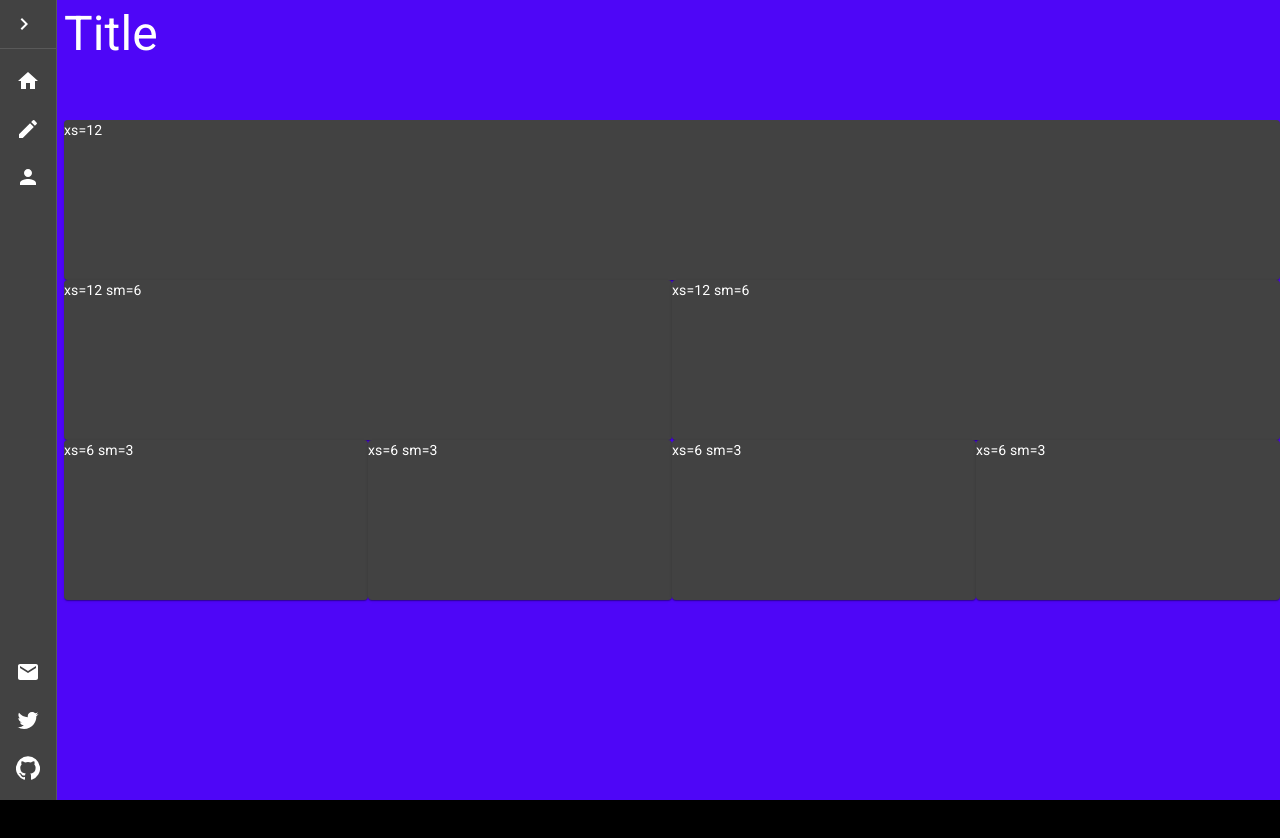
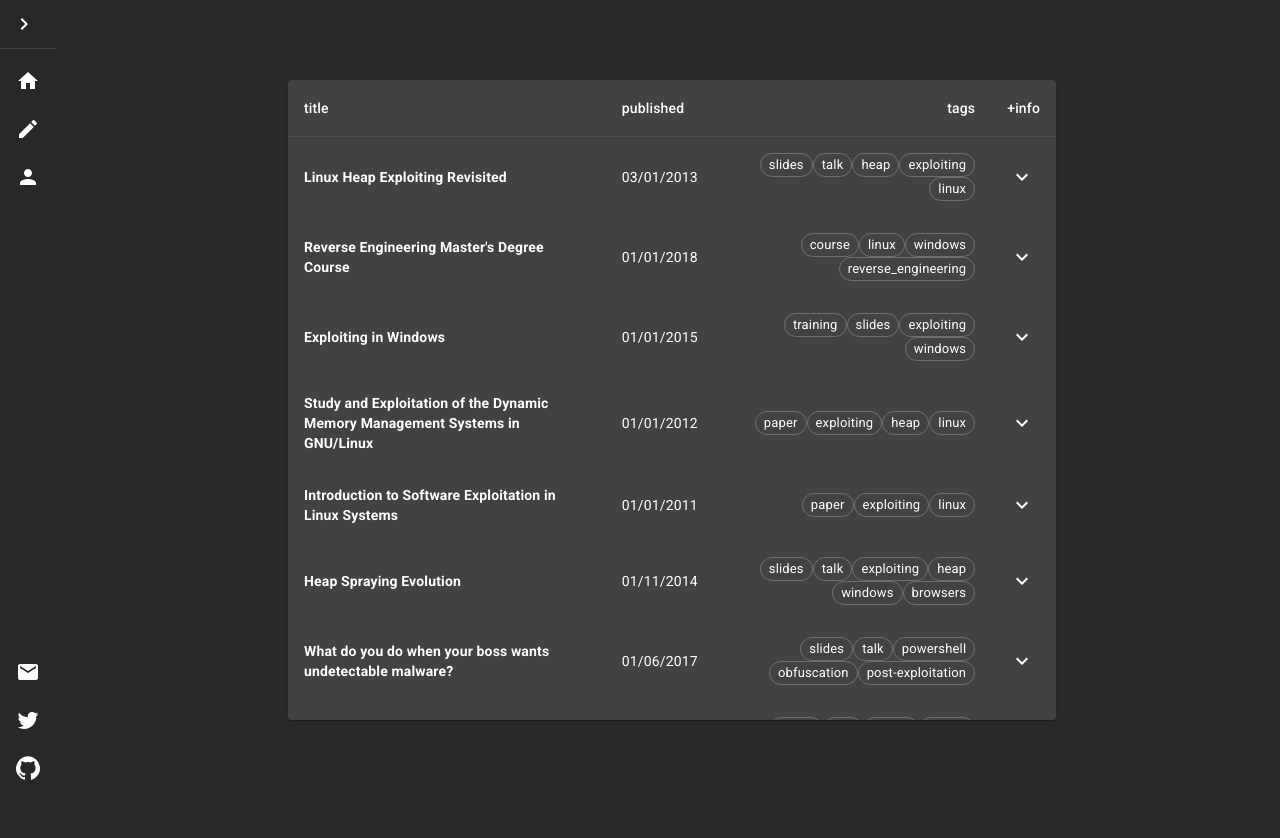
Before and after one commit to newlog/react_basic_components, a React (Create React App) app: page /writings in a window 1280 px wide. Before the commit this address led to /home. Before the commit the page ends 800 px from the top, so only its background shows below. Built offline with nearby package versions, Linux system fonts and the light colour scheme.

Commit message:
Add scaffolding for writings table + better styles

```diff
--- a/src/App.css
+++ b/src/App.css
@@ -7,18 +7,48 @@
 }
 
 .home {
-  height: 80vh;
+  min-height: 100vh;
   overflow: auto;
+  display: flex;
+  flex-direction: row;
+  justify-content: center;
+  align-items: center;
+}
 
+.writings {
+  min-height: 100vh;
+  overflow: auto;
+  display: flex;
+  flex-direction: row;
+  justify-content: center;
+  align-items: center;
 
-
+  animation: text-focus-in 1s ease-in both;
 }
 
 .footer {
   height: 5vh;
-
 }
 
 .Paper {
   height: 20vh;
 }
+
+#Card {
+  min-width: 500px;
+}
+
+.homeLogo {
+  animation: text-focus-in 1s ease-in both;
+}
+
+@keyframes text-focus-in {
+  0% {
+    filter: blur(12px);
+    opacity: 0;
+  }
+  100% {
+    filter: blur(0px);
+    opacity: 1;
+  }
+}
--- a/src/App.js
+++ b/src/App.js
@@ -3,7 +3,6 @@ import { BrowserRouter } from 'react-router-dom';
 import './App.css';
 import CssBaseline from '@material-ui/core/CssBaseline';
 import Main from './components/MainComponent'
-import red from '@material-ui/core/colors/red';
 
 
 import { ThemeProvider, createMuiTheme } from "@material-ui/core/styles";
@@ -11,10 +10,6 @@ import { ThemeProvider, createMuiTheme } from "@material-ui/core/styles";
 const theme = createMuiTheme({
   palette: {
     type: "dark",
-    primary: red,
-    secondary: {
-      main: '#b9f6ca',
-    },
   }
 });
 
--- a/src/components/HomeComponent.js
+++ b/src/components/HomeComponent.js
@@ -1,38 +1,20 @@
 import React from 'react';
 import Grid from '@material-ui/core/Grid'
-import Paper from '@material-ui/core/Paper';
 import Box from '@material-ui/core/Box';
+import { Typography } from '@material-ui/core';
 import '../App.css';
 
  const HomePage = () => {
     return (
-        <div className="home">
-            <Box ml={8}>
-                <Grid container spacing={0}>
-                    <Grid item xs={12}>
-                        <Paper className="Paper">xs=12</Paper>
-                    </Grid>
-                    <Grid item xs={12} sm={6}>
-                        <Paper className="Paper">xs=12 sm=6</Paper>
-                    </Grid>
-                    <Grid item xs={12} sm={6}>
-                    <Paper className="Paper">xs=12 sm=6</Paper>
-                    </Grid>
-                    <Grid item xs={6} sm={3}>
-                    <Paper className="Paper">xs=6 sm=3</Paper>
-                    </Grid>
-                    <Grid item xs={6} sm={3}>
-                    <Paper className="Paper">xs=6 sm=3</Paper>
-                    </Grid>
-                    <Grid item xs={6} sm={3}>
-                    <Paper className="Paper">xs=6 sm=3</Paper>
-                    </Grid>
-                    <Grid item xs={6} sm={3}>
-                        <Paper className="Paper">xs=6 sm=3</Paper>
-                    </Grid>
+        <Box ml={8} className="home">
+            <Grid container spacing={0}>
+                <Grid item xs={12}>
+                    <Typography variant="h1" className="homeLogo">
+                        Overflowed Minds.
+                    </Typography>
                 </Grid>
-            </Box>
-        </div>
+            </Grid>
+        </Box>
     );
 }
 
--- a/src/components/LeftMenuComponent.js
+++ b/src/components/LeftMenuComponent.js
@@ -16,10 +16,16 @@ import EmailIcon from '@material-ui/icons/Email';
 import GitHubIcon from '@material-ui/icons/GitHub';
 import TwitterIcon from '@material-ui/icons/Twitter';
 import PersonIcon from '@material-ui/icons/Person';
+import { Link } from 'react-router-dom';
+
 
 const drawerWidth = 180;
 
 const useStyles = makeStyles((theme) => ({
+  BackdropProps: {
+    background: 'transparent',
+    border: 0
+  },
   fixToBottom: {
     marginTop: 'auto',
   },
@@ -49,7 +55,6 @@ const useStyles = makeStyles((theme) => ({
   }
 }));
 
-
 const LeftMenu = () => {
       const classes = useStyles();
       const [open, setOpen] = React.useState(false);
@@ -68,6 +73,7 @@ const LeftMenu = () => {
             })}
             classes={{
               paper: clsx({
+                [classes.BackdropProps]: true,
                 [classes.drawerOpen]: open,
                 [classes.drawerClose]: !open,
               }),
@@ -81,11 +87,11 @@ const LeftMenu = () => {
             </div>
             <Divider />
             <List>
-              <ListItem button>
+              <ListItem button component={Link} to="/home">
                 <ListItemIcon><HomeIcon  /></ListItemIcon>
                 <ListItemText primary="Home" />
               </ListItem>
-              <ListItem button>
+              <ListItem button component={Link} to="/writings">
                 <ListItemIcon><CreateIcon /></ListItemIcon>
                 <ListItemText primary="Writings" />
               </ListItem>
--- a/src/components/MainComponent.js
+++ b/src/components/MainComponent.js
@@ -3,8 +3,8 @@ import { Switch, Route, Redirect } from 'react-router-dom';
 import HomePage from './HomeComponent'
 import Menu from './LeftMenuComponent';
 import '../App.css'
-import Header from './HeaderComponent';
 import Footer from './FooterComponent';
+import Writings from './WritingsComponent';
 
 class Main extends Component {
     render() {
@@ -14,10 +14,10 @@ class Main extends Component {
 
         return (
             <div className="main">
-                <Header />
                 <Menu />
                 <Switch location={location}>
                     <Route path="/home" component={HomePage} />
+                    <Route path="/writings" component={Writings} />
                     <Redirect to="/home" />
                 </Switch>
                 <Footer />
--- /dev/null
+++ b/src/components/WritingsComponent.js
@@ -0,0 +1,179 @@
+import React from 'react';
+import { makeStyles } from '@material-ui/core/styles';
+import Paper from '@material-ui/core/Paper';
+import Box from '@material-ui/core/Box';
+import Table from '@material-ui/core/Table';
+import TableBody from '@material-ui/core/TableBody';
+import TableCell from '@material-ui/core/TableCell';
+import TableContainer from '@material-ui/core/TableContainer';
+import TableHead from '@material-ui/core/TableHead';
+import TableRow from '@material-ui/core/TableRow';
+import Collapse from '@material-ui/core/Collapse';
+import KeyboardArrowDownIcon from '@material-ui/icons/KeyboardArrowDown';
+import KeyboardArrowUpIcon from '@material-ui/icons/KeyboardArrowUp';
+import Link from '@material-ui/core/Link';
+import IconButton from '@material-ui/core/IconButton';
+import Chip from '@material-ui/core/Chip';
+import '../App.css';
+
+const documents = [
+    {
+        'id': 0,
+        'title': 'Linux Heap Exploiting Revisited',
+        'author': 'newlog',
+        'description': 'Lorem ipsum dolor sit amet, consectetur adipiscing elit, sed do eiusmod tempor incididunt ut labore et dolore magna aliqua. Ut enim ad minim veniam, quis nostrud exercitation ullamco laboris nisi ut aliquip ex ea commodo consequat. Duis aute irure dolor in reprehenderit in voluptate velit esse cillum dolore eu fugiat nulla pariatur. Excepteur sint occaecat cupidatat non proident, sunt in culpa qui officia deserunt mollit anim id est laborum.',
+        'link': 'thsiisthelink',
+        'tags': ['slides', 'talk', 'heap', 'exploiting', 'linux'],
+        'date': '03/01/2013'
+    },
+    {
+        'id': 1,
+        'title': 'Reverse Engineering Master\'s Degree Course',
+        'author': 'newlog',
+        'description': '1. Introduction to Memory Architecture\n2. Binary File Formats\n3. Introduction to Static Analysis\n4. Understanding Instruction Set Architectures\n5. Reverse Engineering Malware\n...Static Analysis\n...Dynamic Analysis\n ...Tactics, Techniques, and Procedures\n...Unpacking\n6. Introduction to non-intel architectures (by pancake)\n7. Forensics seen as a reverse engineer (by pancake)\n8. Vulnerability research (by pancake)',
+        'link': 'thsiisthelink',
+        'tags': ['course', 'linux', 'windows', 'reverse_engineering'],
+        'date': '01/01/2018'
+    },
+    {
+        'id': 2,
+        'title': 'Exploiting in Windows',
+        'author': 'newlog',
+        'description': '1. Introduction\n...Stack Frames\n...Hands-on\n2. Stack Based Buffer Overflows\n...Attack Vector #1\n...Overwriting sEIP\n...Real Exploit\n...Attack Vector #2\n...Structured Exception Handling\n...real Exploit\n3. Exploit Mitigation Techniques and Evasion\n...SafeSEH\n...SEHOP\n...Stack Cookies\n...Data Execution Prevention (DEP)\n...Return Oriented Programming (ROP)\n...Real Exploit\n...Address Space Layout Randomization (ASLR)\n...Limitations\n...Real Exploit\n',
+        'link': 'thsiisthelink',
+        'tags': ['training', 'slides', 'exploiting', 'windows'],
+        'date': '01/01/2015'
+    },
+    {
+        'id': 3,
+        'title': 'Study and Exploitation of the Dynamic Memory Management Systems in GNU/Linux',
+        'author': 'newlog',
+        'description': 'This second paper is amazing',
+        'link': 'thsiisthelink',
+        'tags': ['paper', 'exploiting', 'heap', 'linux'],
+        'date': '01/01/2012'
+    },
+    {
+        'id': 4,
+        'title': 'Introduction to Software Exploitation in Linux Systems',
+        'author': 'newlog',
+        'description': 'This second paper is amazing',
+        'link': 'thsiisthelink',
+        'tags': ['paper', 'exploiting', 'linux'],
+        'date': '01/01/2011'
+    },
+    {
+        'id': 5,
+        'title': 'Heap Spraying Evolution',
+        'author': 'newlog',
+        'description': 'This second paper is amazing',
+        'link': 'thsiisthelink',
+        'tags': ['slides', 'talk', 'exploiting', 'heap', 'windows', 'browsers'],
+        'date': '01/11/2014'
+    },
+    {
+        'id': 6,
+        'title': 'What do you do when your boss wants undetectable malware?',
+        'author': 'newlog',
+        'description': 'This second paper is amazing',
+        'link': 'thsiisthelink',
+        'tags': ['slides', 'talk', 'powershell', 'obfuscation', 'post-exploitation'],
+        'date': '01/06/2017'
+    },
+    {
+        'id': 7,
+        'title': 'Developing Safe ATT&CK Scenarios for Security Validation',
+        'author': 'newlog',
+        'description': 'This second paper is amazing',
+        'link': 'thsiisthelink',
+        'tags': ['slides', 'talk', 'att&ck', 'MITRE', 'post-exploitation'],
+        'date': '01/10/2019'
+    },
+    {
+        'id': 8,
+        'title': 'Unpacking Malware using r2',
+        'author': 'newlog',
+        'description': 'This second paper is amazing',
+        'link': 'thsiisthelink',
+        'tags': ['training', 'slides', 'windows', 'reverse_engineering'],
+        'date': '01/10/2019'
+    }
+]
+
+const useRowStyles = makeStyles({
+    root: {
+      '& > *': {
+        borderBottom: 'unset',
+      },
+      maxWidth: '60vw',
+      maxHeight: '80vh',
+    },
+    displayLinebreak: {
+        whiteSpace: 'pre-line',
+    }
+  });
+
+
+function Row(props) {
+    const { row } = props;
+    const [open, setOpen] = React.useState(false);
+    const classes = useRowStyles();
+
+    return (
+      <>
+        <TableRow className={classes.root} >
+            <TableCell align="left"><Link href="#" underline="none" color="inherit"><b>{row.title}</b></Link></TableCell>
+            <TableCell align="right">{row.date}</TableCell>
+            <TableCell align="right">
+                {row.tags.map((tag) => (
+                    <Chip label={tag} variant="outlined" size="small" />
+                ))}
+            </TableCell>
+            <TableCell>
+                <IconButton aria-label="expand row" size="small" onClick={() => setOpen(!open)} >
+                    {open ? <KeyboardArrowUpIcon /> : <KeyboardArrowDownIcon />}
+                </IconButton>
+            </TableCell>
+        </TableRow>
+        <TableRow >
+          <TableCell style={{ paddingBottom: 0, paddingTop: 0, border: 'none'}} colSpan={6}>
+            <Collapse in={open} timeout="auto" unmountOnExit>
+              <Box>
+              <TableCell align="left" style={{ border: 'none' }}></TableCell>
+              <TableCell align="left" style={{ border: 'none' }}><div className={classes.displayLinebreak}>{row.description}</div></TableCell>
+              </Box>
+            </Collapse>
+          </TableCell>
+        </TableRow>
+      </>
+    );
+  }
+
+ const Writings = () => {
+    const classes = useRowStyles();
+    return (
+        <div className="writings">
+            <Box ml={8}>
+                <TableContainer component={Paper} className={classes.root}>
+                    <Table aria-label="collapsible table">
+                        <TableHead>
+                            <TableRow>
+                                <TableCell align="left">title</TableCell>
+                                <TableCell align="left">published</TableCell>
+                                <TableCell align="right">tags</TableCell>
+                                <TableCell align="right">+info</TableCell>
+                            </TableRow>
+                        </TableHead>
+                        <TableBody>
+                            {documents.map((row) => (
+                                <Row key={row.id} row={row} />
+                            ))}
+                        </TableBody>
+                    </Table>
+                </TableContainer>
+            </Box>
+        </div>
+    );
+}
+
+export default Writings;
--- a/src/index.css
+++ b/src/index.css
@@ -1,5 +1,5 @@
 html {
-  background-color: rgb(0, 0, 0);
+  background-color: rgb(60, 60, 70);
 }
 
 body {
@@ -13,5 +13,5 @@ body {
 }
 
 div#root {
-  background-color: rgb(78, 6, 247);
+  background-color: rgb(40, 39, 41);
 }
```
